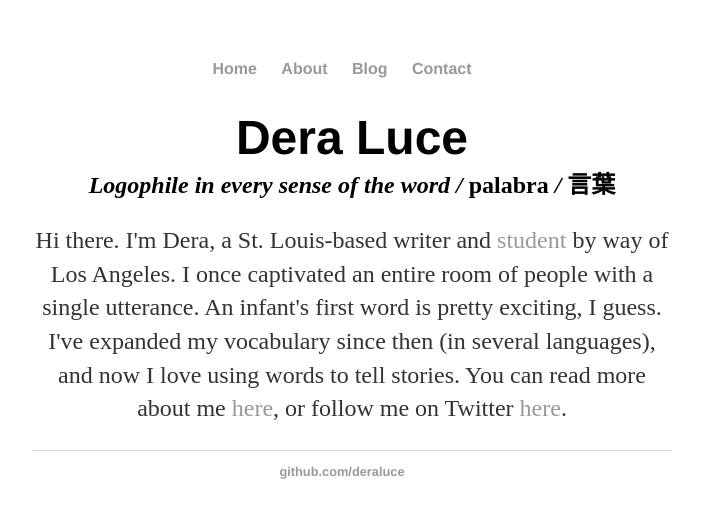
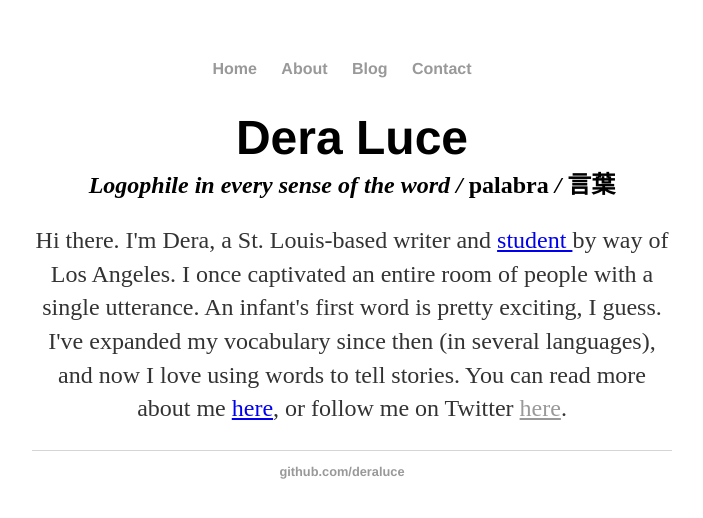
Before and after one commit to DeraLuce/DeraLuce.github.io, a Jekyll site: the page built from index.html, in a window 1280 px wide. Shown: the top 518 px of the page, without its empty margins (288-991 px from the left). Built offline with Jekyll 4.4.1, drawn with Linux system fonts in a browser that asks for light colours.

Commit message:
changed naming for links

```diff
--- a/_layouts/default.html
+++ b/_layouts/default.html
@@ -10,10 +10,10 @@
 		<body>
 			<nav>
 	    		<ul class="nav">
-	        		<li class="nav_item"><a href="/">Home</a></li>
-		        	<li class="nav_item"><a href="/about">About</a></li>
-	        		<li class="nav_item"><a href="/blog">Blog</a></li>
-	        		<li class="nav_item"><a href="/contact">Contact</a></li>
+	        		<li class="nav_item"><a class="link link-nav" href="/">Home</a></li>
+		        	<li class="nav_item"><a class="link link-nav" href="/about">About</a></li>
+	        		<li class="nav_item"><a class="link link-nav" href="/blog">Blog</a></li>
+	        		<li class="nav_item"><a class="link link-nav" href="/contact">Contact</a></li>
 	    		</ul>
 			</nav>
 			<div class="container">
@@ -23,8 +23,7 @@
 			</div><!-- /.container -->
 			<footer>
 	    		<ul class="nav">
-	        		<!-- li><a href="mailto:deraluce@gmail.com">email</a></li -->
-	        		<li class="nav_item"><a href="https://github.com/deraluce">github.com/deraluce</a></li>
+	        		<li class="nav_item"><a class="link link-nav" href="https://github.com/deraluce">github.com/deraluce</a></li>
 				</ul>
 			</footer>
 		</body>
--- a/blog/index.html
+++ b/blog/index.html
@@ -5,6 +5,6 @@
 	<h1>{{ page.title }}</h1>
 	<ul class="posts">
 	  {% for post in site.posts %}
-	    <li class="posts_item"><span>{{ post.date | date_to_string }}</span> » <a href="{{ post.url }}" title="{{ post.title }}">{{ post.title }}</a></li>
+	    <li class="posts_item"><span>{{ post.date | date_to_string }}</span> » <a class="link link-body" href="{{ post.url }}" title="{{ post.title }}">{{ post.title }}</a></li>
 	  {% endfor %}
 	</ul>
--- a/css/main.css
+++ b/css/main.css
@@ -28,13 +28,24 @@
     display: inline;
     margin-right: 20px;
 } */
-a {
+.link {
+    color: #999;
+}
+.link-nav {
+    text-decoration: none;
+
+    link-nav:hover { text-decoration: underline;  }
+}
+.link-body {
+    text-decoration: underline;
+}
+/*a {
     text-decoration: none;
     color: #999;
 }
 a:hover {
     text-decoration: underline;
-}
+}*/
 h1 {
     font-size: 3em;
     font-family:'Helvetica', 'Arial', 'Sans-Serif';
--- a/index.html
+++ b/index.html
@@ -9,5 +9,5 @@
 	by way of Los Angeles. I once captivated an entire room of people with a single utterance.
 	An infant's first word is pretty exciting, I guess. I've expanded my vocabulary since then (in several languages), and
 	now I love using words to tell stories. You can read more about me <a href="/about"> here</a>, or follow me on
-	Twitter <a href = "https://twitter.com/DeraLuce"> here</a>.</p>
+	Twitter <a class="link link-body" href = "https://twitter.com/DeraLuce"> here</a>.</p>
 </div><!-- /.blurb -->
```
